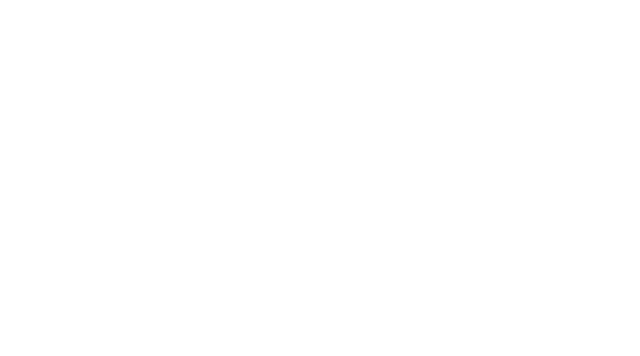
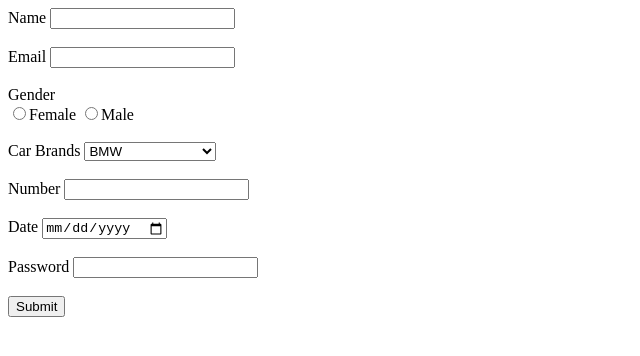
Before and after one commit to acciojob/car-insurance-form-PriyankaPK26, a website: page main.html in a window 1280 px wide. Shown: the whole page, without its empty margins (0-640 px from the left). Drawn offline with Linux system fonts and the light colour scheme.

Commit message:
created a submission

```diff
--- a/main.html
+++ b/main.html
@@ -11,6 +11,36 @@
     <script type="text/javascript" src="./script.js">
 </script>
 
+<lable for="Name">Name</lable>
+<input type="Text" id="Name" name="Name" required><br><br>
+
+<lable for="Email">Email</lable>
+<input type="Email" id="Email" name="Email" required><br><br>
+
+<lable for="Gender">Gender</lable><br>
+<input type="radio" id="Female" name="Gender" required>Female
+<input type="radio" id="Male" name="Gender" required>Male<br><br>
+
+<lable for="Cars">Car Brands</lable>
+<select namer="Cars">
+	<option value=0 disabled>--Select your Car--</option>
+	<option value="BMW">BMW</option>
+	<option value="Audi">Audi</option>
+	<option value="Mercedez">Mercedez</option>
+</select><br><br>
+
+<lable for="Number">Number</lable>
+<input type="Number" id="Number" name="Number" required><br><br>
+
+<lable for="Date">Date</lable>
+<input type="Date" id="Date" name="Date" required><br><br>
+
+<lable for="Password">Password</lable>
+<input type="Password" id="Password" name="Password" required><br><br>
+
+<input type="submit">
+
+
 </body>
 
 </html>
```
